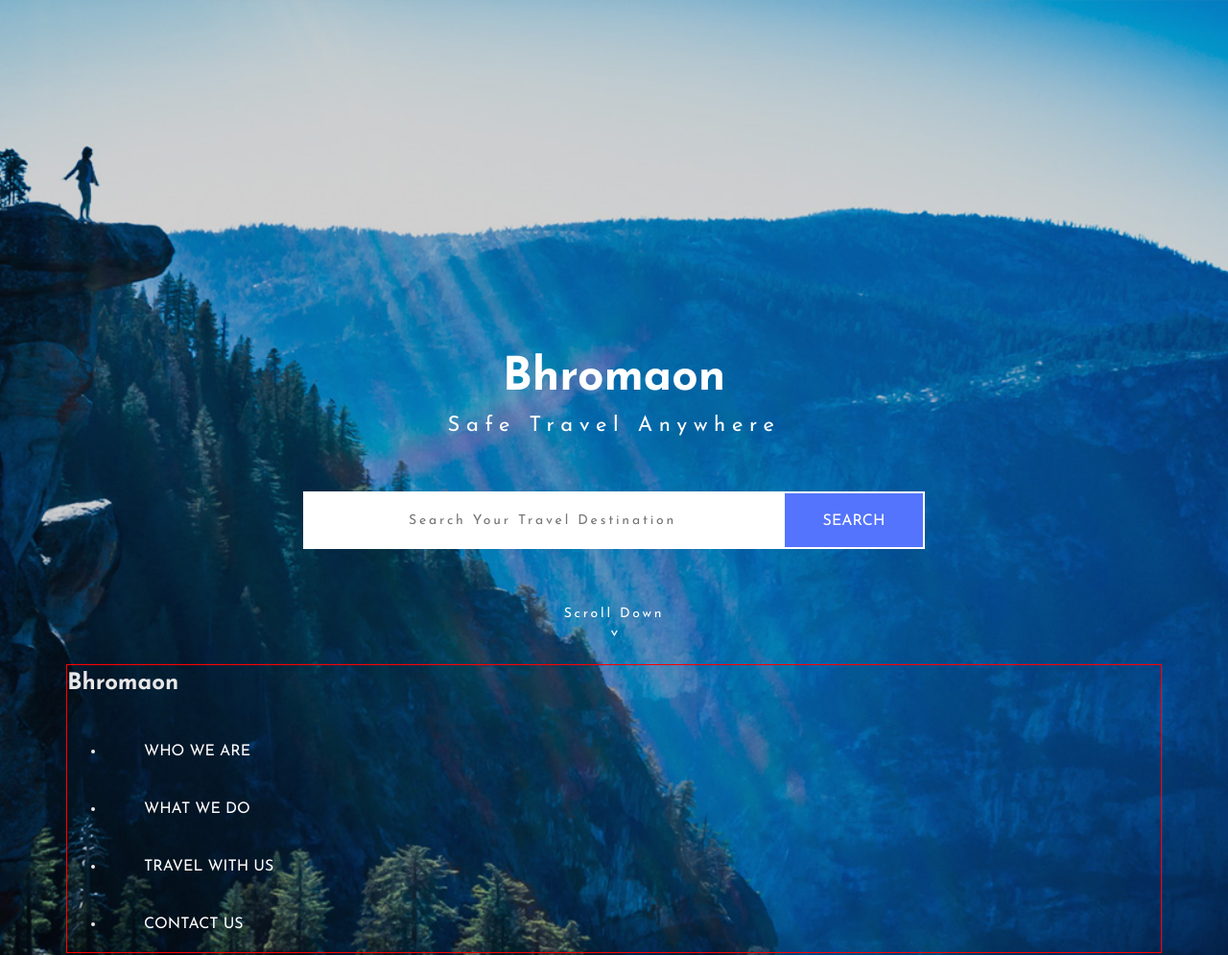
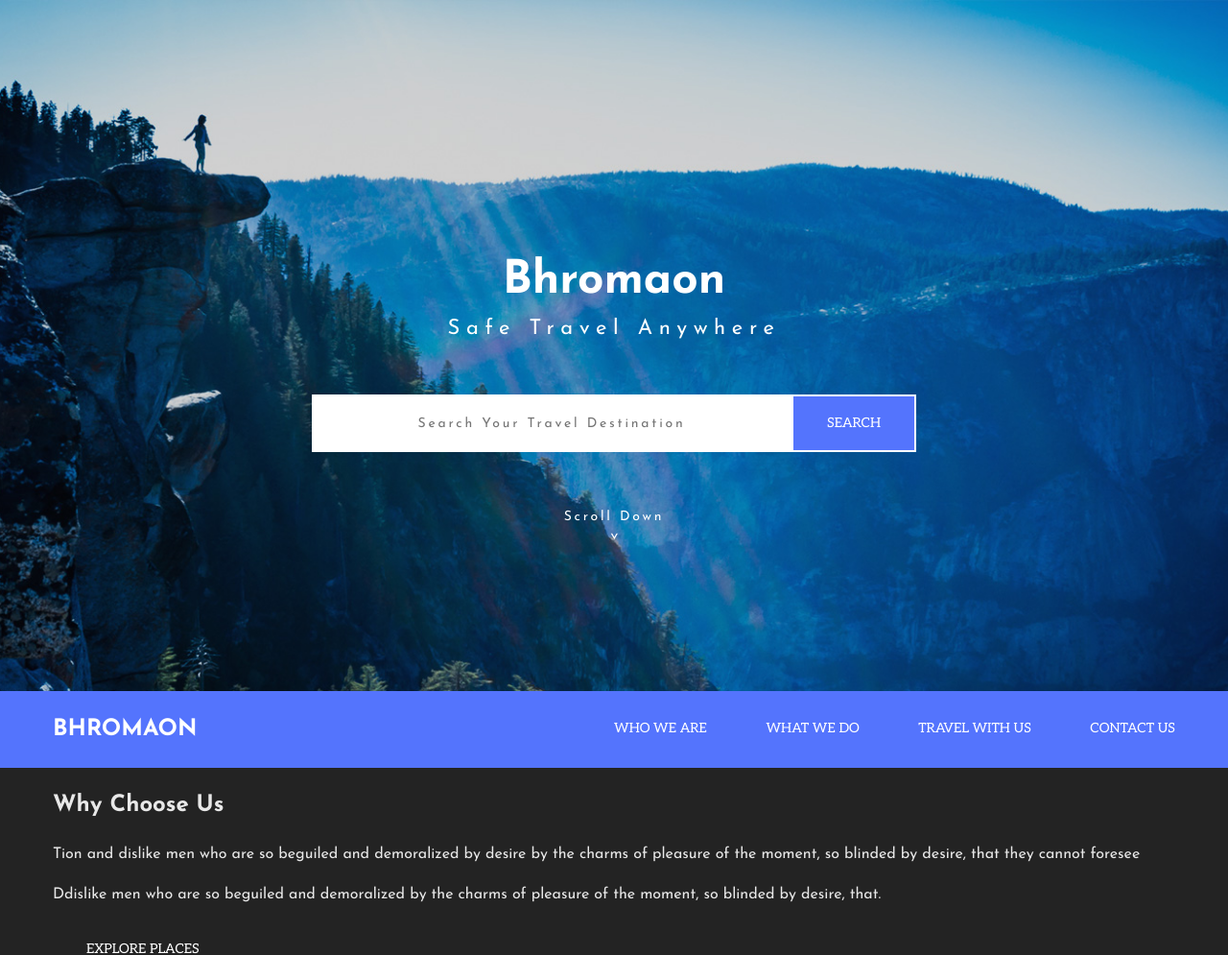
Before and after one commit to Klimov-V/exam, a website: page index.html in a window 1280 px wide. Shown: the top 995 px of the page at 96% size. Drawn offline with Linux system fonts and the light colour scheme.

Commit message:
finished header without hever effects

```diff
--- a/index.html
+++ b/index.html
@@ -26,19 +26,18 @@
                 </form>
                 <a href="#chooseUs" class="header__scroll">Scroll Down</a>
             </div>
-
-            <div class="navigation">
-                <h2 class="logo">Bhromaon</h2>
-                <nav>
-                    <ul>
-                        <li><a href="#" class="btn">Who We Are</a></li>
-                        <li><a href="#" class="btn">What We Do</a></li>
-                        <li><a href="#" class="btn">Travel With Us</a></li>
-                        <li><a href="#" class="btn">Contact Us</a></li>
-                    </ul>
-                </nav>
+        </div>
+        <nav class="navigation">
+            <div class="container">
+                <a href="#"><h2 class="logo">Bhromaon</h2></a>
+                <ul class="navigation__list">
+                    <li class="navigation__item"><a class="navigation__link" href="#">Who We Are</a></li>
+                    <li class="navigation__item"><a class="navigation__link" href="#">What We Do</a></li>
+                    <li class="navigation__item"><a class="navigation__link" href="#">Travel With Us</a></li>
+                    <li class="navigation__item"><a class="navigation__link" href="#">Contact Us</a></li>
+                </ul>
             </div>
-        </div>
+        </nav>
     </header>
 
     <section class="section section--bg-mask" id="chooseUs">
--- a/scss/style.scss
+++ b/scss/style.scss
@@ -24,7 +24,6 @@ a {
 .container {
 	margin: 0 auto;
 	max-width: 1170px;
-	padding: 15px;
 }
 
 // .col {
@@ -41,17 +40,19 @@ a {
 // }
 
 .header {
-  	outline: 1px solid red;
 	min-height: 100vh;
 	background-color: $primary-color;
 	background-image: url(../img/head-bg.jpg);
 	background-size: cover;
 	background-repeat: no-repeat;
 	background-position: center;
+	padding-top: 20%;
+	display: flex;
+	flex-direction: column;
+	justify-content: space-between;
 
 	&__main {
 		text-align: center;
-		padding-top: 30%;
 	}
 	&__scroll {
 		@include font($fz: 1.4rem, $fc: $secondary-color, $lh: 1.9);
@@ -94,10 +95,10 @@ a {
 }
 .btn {
 	border: none;
-	color: $secondary-color;
 	text-transform: uppercase;
 	padding: 1.2em 2.5em;
 	max-height: 60px;
+	@include font($btn-ff, 1.4rem, $secondary-color);
 
 	&__search {
 		border: $border-width solid $secondary-color;
@@ -105,7 +106,36 @@ a {
 	}
 }
 .navigation {
-	outline: 1px solid red;
+	background-color: $primary-color;
+	position: relative;
+	bottom: 0;
+	height: 80px;
 
+	.container {
+		display: flex;
+		justify-content: space-between;
+		align-items: center;
+		height: 100%;
+	}
 
+	&__list {
+		list-style: none;
+		padding: 0;
+		margin: 0;
+		width: 50%;
+		display: flex;
+		justify-content: space-between;
+	}
+
+	&__link {
+		@include font($btn-ff, 1.4rem, $secondary-color);
+		text-transform: uppercase;
+	}
 }
+
+.logo {
+	text-transform: uppercase;
+	@include font($fz: 2.4rem, $fc: $secondary-color, $fw: 700, $lh: 1.1);
+	margin: 0;
+	padding: 0;
+}
```
Also changed, not shown: css/style.css, 1 other file.
